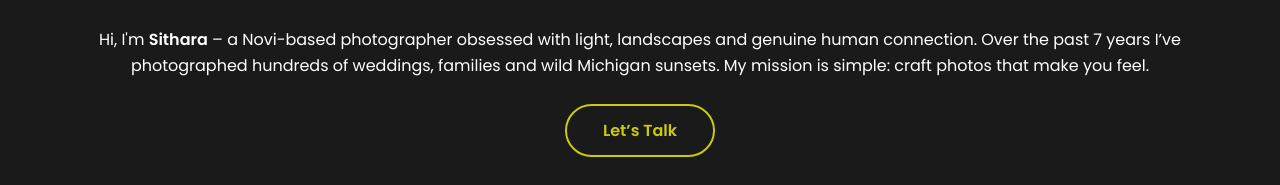
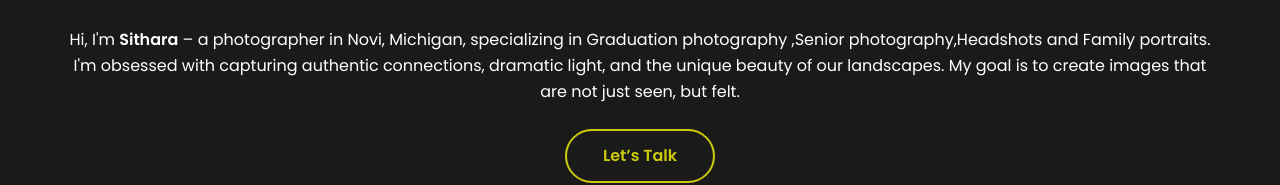
Before and after one commit to sitharaclicks/sitharaclicks.github.io, a plain HTML site: page index.html in a window 1280 px wide. Shown: the part 1139-1324 px from the top of the page. Drawn offline with Linux system fonts and the light colour scheme.

Commit message:
Update index.html

```diff
--- a/index.html
+++ b/index.html
@@ -219,7 +219,7 @@
   <div class="container reveal">
     <h2 class="section-title">About Me</h2>
     <div class="profile-pic"><img src="me.jpg" class="aboutimg" alt="Photographer portrait"></div>
-    <p>Hi, I'm <strong>Sithara</strong> – a Novi-based photographer obsessed with light, landscapes and genuine human connection. Over the past 7 years I’ve photographed hundreds of weddings, families and wild Michigan sunsets. My mission is simple: craft photos that make you feel.</p>
+    <p>Hi, I'm <strong>Sithara</strong> – a photographer in Novi, Michigan, specializing in Graduation photography ,Senior photography,Headshots and Family portraits. I'm obsessed with capturing authentic connections, dramatic light, and the unique beauty of our landscapes. My goal is to create images that are not just seen, but felt.</p>
     <a href="#contact" class="btn" style="margin-top:25px">Let’s Talk</a>
   </div>
 </section>
```
